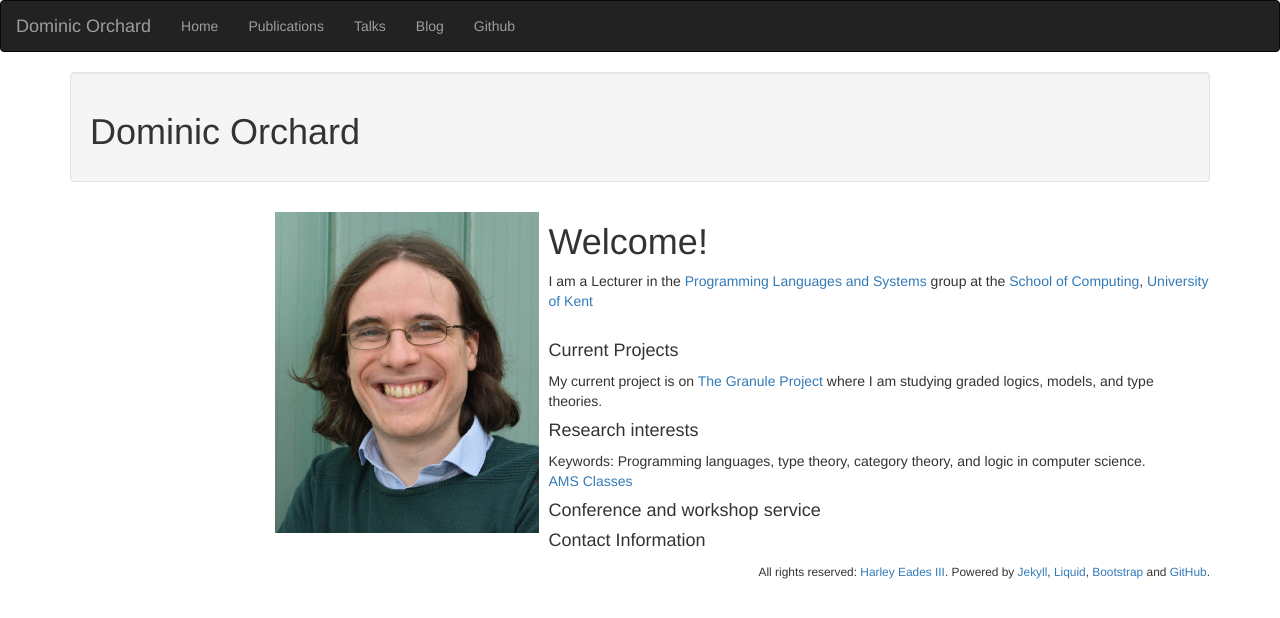
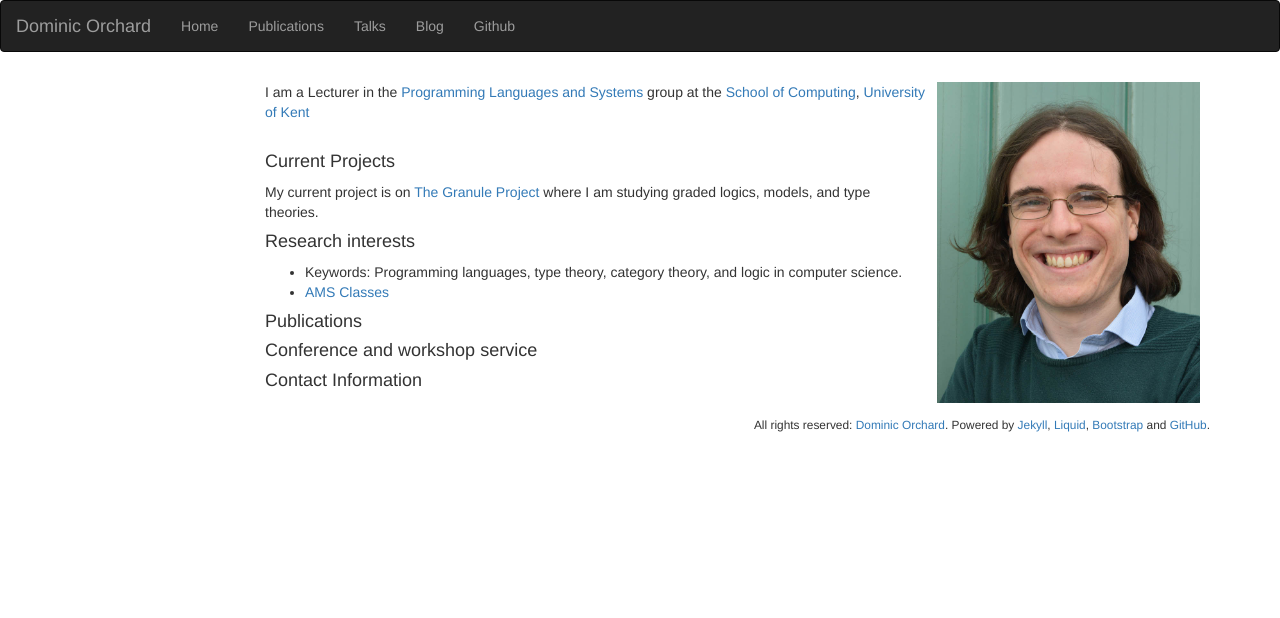
Before and after one commit to dorchard/dorchard.github.io, a Jekyll site: the page built from index.md, in a window 1280 px wide. Shown: the top 618 px of the page. Built offline with Jekyll 4.4.1, drawn with Linux system fonts in a browser that asks for light colours.

Commit message:
structure

```diff
--- a/_layouts/default.html
+++ b/_layouts/default.html
@@ -4,6 +4,7 @@
     <title>{{ page.title }}</title>
     <meta charset="utf-8">
     <link rel="stylesheet" href="https://maxcdn.bootstrapcdn.com/bootstrap/3.3.7/css/bootstrap.min.css">
+    <link rel="stylesheet" href="assets/main.css" />
   </head>
   <body>
 
@@ -28,8 +29,8 @@
               <li><a href="/index.html">Home</a></li>
               <li><a href="/pubs.html">Publications</a></li>
               <li><a href="/talks.html">Talks</a></li>
-              <li><a href="https://blog.metatheorem.org">Blog</a></li>
-              <li><a href="https://github.com/heades">Github</a></li>
+              <li><a href="https://dorchard.blog">Blog</a></li>
+              <li><a href="https://github.com/dorchard">Github</a></li>
             </ul>
             </div>
           </div><!--/.nav-collapse -->
@@ -38,9 +39,10 @@
 
       <!-- Begin page content -->
       <div class="container">
-        <div class="well">
+       <!-- <div class="well">
           <h1>{{ page.title }}</h1>
         </div>
+      -->
 	<div class="row">
 	  <div class="col-md-2">
 	  </div>
@@ -57,7 +59,7 @@
       <div class="container">
 	<p class="text-right" class="text-muted credit">
 	<small>
-	  All rights reserved: <a href="index.html">Harley Eades III</a>. Powered by <a href="http://jekyllrb.com">Jekyll</a>, <a href="https://github.com/Shopify/liquid/wiki">Liquid</a>, <a href="http://getbootstrap.com">Bootstrap</a> and <a href="http://github.com">GitHub</a>.
+	  All rights reserved: <a href="index.html">Dominic Orchard</a>. Powered by <a href="http://jekyllrb.com">Jekyll</a>, <a href="https://github.com/Shopify/liquid/wiki">Liquid</a>, <a href="http://getbootstrap.com">Bootstrap</a> and <a href="http://github.com">GitHub</a>.
 	</small>
 	</p>
       </div>
--- a/_layouts/subpage.html
+++ b/_layouts/subpage.html
@@ -6,6 +6,7 @@
     <meta name="viewport" content="width=device-width, initial-scale=1.0">
     <meta name="viewport" content="width=device-width, initial-scale=1">
     <link rel="stylesheet" href="https://maxcdn.bootstrapcdn.com/bootstrap/3.3.7/css/bootstrap.min.css">
+    <link rel="stylesheet" href="assets/main.css" />
   </head>
   <body>
 
--- /dev/null
+++ b/assets/main.css
@@ -0,0 +1,3 @@
+a {
+  color:
+}
--- a/index.md
+++ b/index.md
@@ -6,10 +6,7 @@ sitemap:
     changefreq: monthly
 ---
 
-<img src="images/face.jpg" style="float:left;padding:10px;" width="30%" alt="Dominic Orchards' photo">
-
-Welcome!
-===
+<img src="images/face.jpg" style="float:right;padding:10px;" width="30%" alt="Dominic Orchards' photo">
 
 I am a Lecturer in the <a href="https://research.kent.ac.uk/programming-languages-systems/">Programming Languages and Systems</a> group at the
 <a href="https://www.kent.ac.uk/computing">School of Computing</a>,
@@ -27,6 +24,62 @@ Project</a> where I am studying graded logics, models, and type theories.
 - Keywords: Programming languages, type theory, category theory, and logic in computer science.
 - [AMS Classes](/AMS-classes.html)
 
+#### Publications
+
+{% for group in collection %}
+    {% if group.name != 'drafts' %}
+
+    <h4>Papers in Proceedings <span class="badge">{{ group.items | size }}</span></h4>
+
+    <ul class="list-group">
+
+      {% assign pubs = group.items | sort: "date" | reverse %}
+      {% for publication in pubs %}
+
+        <li class="list-group-item">
+          {{ publication.authors | join: ', ' }}.
+          <strong>{{ publication.title }}</strong>.
+          {% if group.name == 'article' %}
+            {% if publication.journal %} {{ publication.journal }}, {% endif %}
+            {% if publication.volume %} volume {{ publication.volume }}. {% endif %}
+            {% if publication.number %} number {{ publication.number }}. {% endif %}
+            {% if publication.pages %} Pages {{ publication.pages }}. {% endif %}
+            {% if publication.date %} {{ publication.date | date: "%d %B %Y" }}.
+	    {% elsif publication.year %} {{ publication.year }}.
+	    {% endif %}
+          {% endif %}
+          {% if publication.publisher %}{{ publication.publisher }}.{% endif %}
+          {% if publication.note %}<i>{{ publication.note }}.</i>{% endif %}
+          {% if publication.resource %}
+            {% if publication.resource.bibtex %}
+	      [<a href="{{ publication.resource.bibtex }}">Bibtex</a>]
+            {% endif %}
+            {% if publication.resource.slides %}
+	      [<a href="{{ publication.resource.slides }}">Slides</a>]
+            {% endif %}
+	    {% if publication.resource.type == 'doi' %}
+	      <a href="http://dx.doi.org/{{ publication.resource.value }}">doi: {{ publication.resource.value }}</a>
+            {% elsif publication.resource.type == 'doi-report' %}
+              <a href="http://dx.doi.org/{{ publication.resource.value }}">doi: {{ publication.resource.value }}</a>
+              [<a href="{{ publication.resource.report-url }}">PDF ({{ publication.resource.report-note }})</a>]
+            {% elsif publication.resource.type == 'doi-pdf' %}
+              <a href="http://dx.doi.org/{{ publication.resource.value }}">doi: {{ publication.resource.value }}</a>
+              [<a href="{{ publication.resource.pdf-url }}">PDF</a>]
+	    {% elsif publication.resource.type == 'url' %}
+	      <a href="{{ publication.resource.value }}">{{ publication.resource.value }}</a>
+            {% elsif publication.resource.type == 'pdf-report' %}
+	      [<a href="{{ publication.resource.pdf-url }}">PDF</a>]
+              [<a href="{{ publication.resource.report-url }}">PDF ({{ publication.resource.report-note }})</a>]
+            {% elsif publication.resource.type == 'pdf' %}
+	      [<a href="{{ publication.resource.pdf-url }}">PDF</a>]
+            {% endif %}
+          {% endif %}
+        </li>
+        {% endfor %}
+    </ul>
+    {% endif %}
+{% endfor %}
+
 #### Conference and workshop service
 
 <h4>Contact Information</h4>
```
